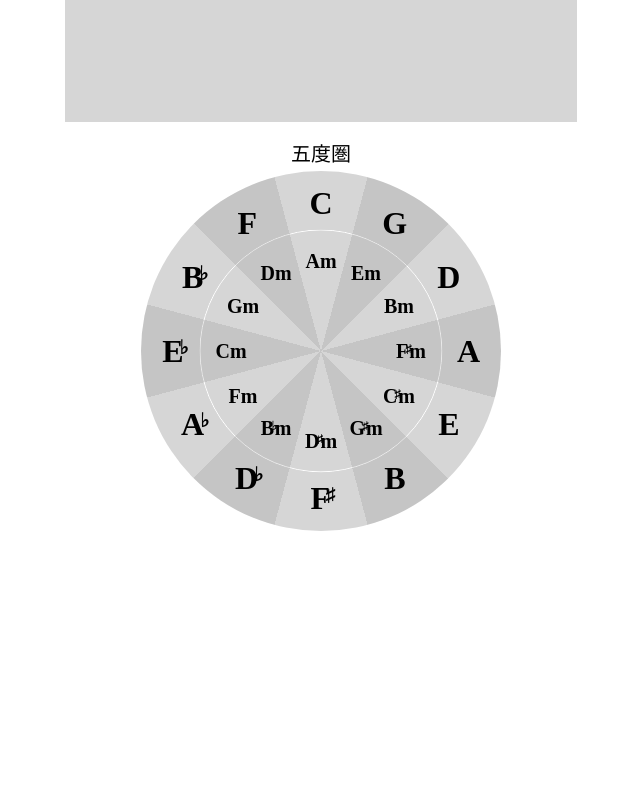
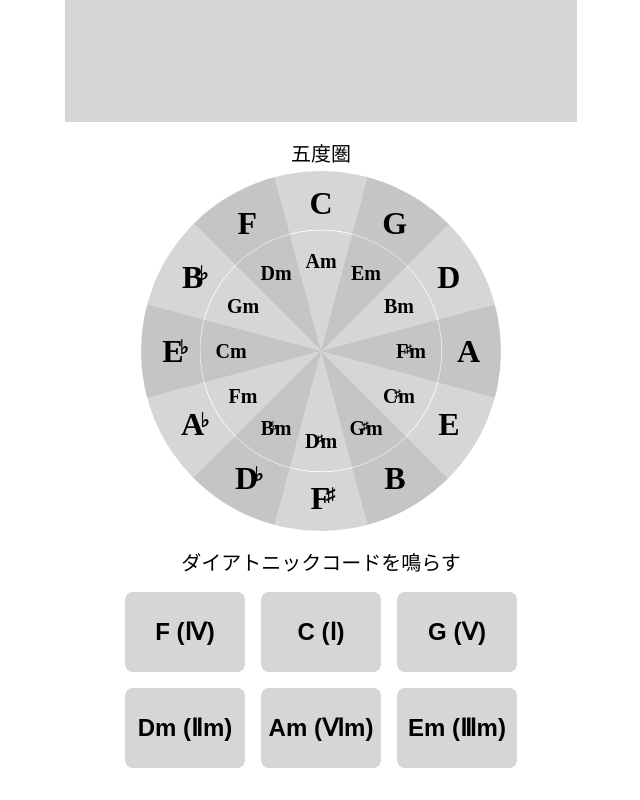
Before and after one commit to PigeonsHouse/midi-music-classroom, a React (Vite) app: page / in a window 1280 px wide. Shown: the part 476-1276 px from the top of the page, without its empty margins (319-959 px from the left). Before the commit the page ends 1039 px from the top, so only its background shows below. Built offline with nearby package versions, Linux system fonts and the light colour scheme.

Commit message:
update: 簡易ダイアトニックコードボタンの作成

```diff
--- a/dev-dist/sw.js
+++ b/dev-dist/sw.js
@@ -85,7 +85,7 @@ define(['./workbox-99d8380f'], (function (workbox) { 'use strict';
     "revision": "3ca0b8505b4bec776b69afdba2768812"
   }, {
     "url": "index.html",
-    "revision": "0.0qhdb074lsg"
+    "revision": "0.14jrcv2le5g"
   }], {});
   workbox.cleanupOutdatedCaches();
   workbox.registerRoute(new workbox.NavigationRoute(workbox.createHandlerBoundToURL("index.html"), {
--- a/src/apps/App.tsx
+++ b/src/apps/App.tsx
@@ -1,5 +1,6 @@
 import { ChordInfo } from "../components/ChordInfo";
 import { CircleOfFifths } from "../components/CircleOfFifths";
+import { DiatonicChordButtons } from "../components/DiatonicChordButtons";
 import { HideInversion } from "../components/HideInversion";
 import { KeyLabelSelector } from "../components/KeyLabelSelector";
 import { MIDIDeviceSelector } from "../components/MIDIDeviceSelector";
@@ -10,6 +11,7 @@ import { SingleOctave } from "../components/SingleOctave";
 import { TransposeSlider } from "../components/TransposeSlider";
 import { VolumeSlider } from "../components/VolumeSlider";
 import {
+  useDiatonicChord,
   useKeyboard,
   useMidiKeyboard,
   useOptions,
@@ -75,6 +77,9 @@ export const App = () => {
 
   // PCのキーボード関連
   useKeyboard(updatePushingKeyNumbers);
+
+  // ダイアトニックコードボタン関連
+  const buttonDataList = useDiatonicChord(scale, updatePushingKeyNumbers);
 
   return (
     <Container>
@@ -150,6 +155,7 @@ export const App = () => {
         scale={isScaleDisplay ? scale : undefined}
         setScale={setScaleForce}
       />
+      <DiatonicChordButtons buttonDataList={buttonDataList} />
     </Container>
   );
 };
--- /dev/null
+++ b/src/apps/hooks/diatonicChord.ts
@@ -0,0 +1,65 @@
+import { useCallback, useMemo } from "react";
+import { DiatonicChordButtonData } from "../../components/DiatonicChordButtons";
+import {
+  CircleOfFifthsParts,
+  keyLabel,
+  ScaleType,
+} from "../../definitions/keyLabel";
+
+export const useDiatonicChord = (
+  scale: ScaleType,
+  updatePushingKeyNumbers: (newNoteNumber: number, isOn: boolean) => void,
+): DiatonicChordButtonData[] => {
+  const pushAndReleaseChord = useCallback(
+    (rootNoteNumber: number, type: "major" | "minor") => {
+      const pushAndReleaseKey = (noteNumber: number) => {
+        updatePushingKeyNumbers(noteNumber, true);
+        setTimeout(() => updatePushingKeyNumbers(noteNumber, false), 100);
+      };
+
+      pushAndReleaseKey(rootNoteNumber - 12);
+      pushAndReleaseKey(rootNoteNumber);
+      pushAndReleaseKey(rootNoteNumber + (type === "major" ? 4 : 3));
+      pushAndReleaseKey(rootNoteNumber + 7);
+    },
+    [updatePushingKeyNumbers],
+  );
+
+  const scaleIndex = useMemo(
+    () => CircleOfFifthsParts.findIndex((v) => v.majorScaleType === scale),
+    [scale],
+  );
+
+  const rootNoteNumber = useMemo(
+    () =>
+      ((keyLabel.american.findIndex((label) => label === scale) + 6) % 12) + 54,
+    [scale],
+  );
+
+  return [
+    {
+      label: CircleOfFifthsParts[scaleIndex].majorLabel,
+      onClick: () => pushAndReleaseChord(rootNoteNumber, "major"),
+    },
+    {
+      label: CircleOfFifthsParts[(scaleIndex + 11) % 12].minorLabel,
+      onClick: () => pushAndReleaseChord(rootNoteNumber + 2, "minor"),
+    },
+    {
+      label: CircleOfFifthsParts[(scaleIndex + 1) % 12].minorLabel,
+      onClick: () => pushAndReleaseChord(rootNoteNumber + 4, "minor"),
+    },
+    {
+      label: CircleOfFifthsParts[(scaleIndex + 11) % 12].majorLabel,
+      onClick: () => pushAndReleaseChord(rootNoteNumber + 5, "major"),
+    },
+    {
+      label: CircleOfFifthsParts[(scaleIndex + 1) % 12].majorLabel,
+      onClick: () => pushAndReleaseChord(rootNoteNumber + 7, "major"),
+    },
+    {
+      label: CircleOfFifthsParts[scaleIndex].minorLabel,
+      onClick: () => pushAndReleaseChord(rootNoteNumber + 9, "minor"),
+    },
+  ];
+};
--- a/src/apps/hooks/index.ts
+++ b/src/apps/hooks/index.ts
@@ -1,3 +1,4 @@
+export * from "./diatonicChord";
 export * from "./keyboard";
 export * from "./midi";
 export * from "./options";
--- a/src/apps/hooks/scale.ts
+++ b/src/apps/hooks/scale.ts
@@ -11,7 +11,6 @@ export const useScale = () => {
   const [scaleRaw, setScale] = useLocalStorage<ScaleType>("scaleDisplay", "C");
   const setScaleForce = useCallback(
     (scale: ScaleType) => {
-      console.log(scale);
       setScale(scale);
       setIsScaleDisplay(true);
     },
--- a/src/components/CircleOfFifths/CircleOfFifths.tsx
+++ b/src/components/CircleOfFifths/CircleOfFifths.tsx
@@ -1,5 +1,5 @@
 import React, { useMemo } from "react";
-import { ScaleType } from "../../definitions/keyLabel";
+import { CircleOfFifthsParts, ScaleType } from "../../definitions/keyLabel";
 import { SaveSpacingChordName } from "../SaveSpacingChordName";
 import {
   CircleRoot,
@@ -11,73 +11,6 @@ import {
   OddBackground,
   Title,
 } from "./styled";
-
-const CircleOfFifthsParts: {
-  majorLabel: string;
-  minorLabel: string;
-  majorScaleType: ScaleType;
-}[] = [
-  {
-    majorLabel: "C",
-    minorLabel: "Am",
-    majorScaleType: "C",
-  },
-  {
-    majorLabel: "G",
-    minorLabel: "Em",
-    majorScaleType: "G",
-  },
-  {
-    majorLabel: "D",
-    minorLabel: "Bm",
-    majorScaleType: "D",
-  },
-  {
-    majorLabel: "A",
-    minorLabel: "F♯m",
-    majorScaleType: "A",
-  },
-  {
-    majorLabel: "E",
-    minorLabel: "C♯m",
-    majorScaleType: "E",
-  },
-  {
-    majorLabel: "B",
-    minorLabel: "G♯m",
-    majorScaleType: "B",
-  },
-  {
-    majorLabel: "F♯",
-    minorLabel: "D♯m",
-    majorScaleType: "F♯",
-  },
-  {
-    majorLabel: "D♭",
-    minorLabel: "B♭m",
-    majorScaleType: "C♯",
-  },
-  {
-    majorLabel: "A♭",
-    minorLabel: "Fm",
-    majorScaleType: "G♯",
-  },
-  {
-    majorLabel: "E♭",
-    minorLabel: "Cm",
-    majorScaleType: "D♯",
-  },
-  {
-    majorLabel: "B♭",
-    minorLabel: "Gm",
-    majorScaleType: "A♯",
-  },
-  {
-    majorLabel: "F",
-    minorLabel: "Dm",
-    majorScaleType: "F",
-  },
-] as const;
 
 type CircleOfFifthsProps = {
   scale?: ScaleType;
--- /dev/null
+++ b/src/components/DiatonicChordButtons/DiatonicChordButtons.tsx
@@ -0,0 +1,37 @@
+import { Button, ButtonContainer, ButtonRowContainer } from "./styled";
+
+export type DiatonicChordButtonData = {
+  onClick: () => void;
+  label: string;
+};
+
+const DiatonicChordButton: React.FC<{ data: DiatonicChordButtonData, degree: string }> = ({
+  data,
+  degree,
+}) => <Button onClick={data.onClick}>{data.label} ({degree})</Button>;
+
+type DiatonicChordButtonsProps = {
+  buttonDataList: DiatonicChordButtonData[];
+};
+
+export const DiatonicChordButtons: React.FC<DiatonicChordButtonsProps> = ({
+  buttonDataList,
+}) => {
+  const isValid = buttonDataList.length === 6;
+
+  return isValid ? (
+    <ButtonContainer>
+      ダイアトニックコードを鳴らす
+      <ButtonRowContainer>
+        <DiatonicChordButton data={buttonDataList[3]} degree="Ⅳ" />
+        <DiatonicChordButton data={buttonDataList[0]} degree="Ⅰ" />
+        <DiatonicChordButton data={buttonDataList[4]} degree="Ⅴ" />
+      </ButtonRowContainer>
+      <ButtonRowContainer>
+        <DiatonicChordButton data={buttonDataList[1]} degree="Ⅱm" />
+        <DiatonicChordButton data={buttonDataList[5]} degree="Ⅵm" />
+        <DiatonicChordButton data={buttonDataList[2]} degree="Ⅲm" />
+      </ButtonRowContainer>
+    </ButtonContainer>
+  ) : undefined;
+};
--- /dev/null
+++ b/src/components/DiatonicChordButtons/index.ts
@@ -0,0 +1 @@
+export * from "./DiatonicChordButtons";
--- /dev/null
+++ b/src/components/DiatonicChordButtons/styled.ts
@@ -0,0 +1,28 @@
+import styled from "@emotion/styled";
+import { appColor } from "../../definitions/colors";
+
+export const ButtonContainer = styled.div`
+  margin-top: 16px;
+  display: flex;
+  gap: 16px;
+  flex-direction: column;
+  align-items: center;
+  font-size: 20px;
+`;
+
+export const ButtonRowContainer = styled.div`
+  display: flex;
+  gap: 16px;
+`;
+
+export const Button = styled.button`
+  width: 120px;
+  height: 80px;
+  padding: 0;
+  border: none;
+  background-color: ${appColor.option};
+  border-radius: 8px;
+  font-size: 24px;
+  font-weight: bold;
+  cursor: pointer;
+`;
--- a/src/definitions/keyLabel.ts
+++ b/src/definitions/keyLabel.ts
@@ -31,6 +31,73 @@ export const keyLabel = {
 
 export type LabelType = keyof typeof keyLabel;
 export type ScaleType = (typeof keyLabel.american)[number];
+
+export const CircleOfFifthsParts: {
+  majorLabel: string;
+  minorLabel: string;
+  majorScaleType: ScaleType;
+}[] = [
+  {
+    majorLabel: "C",
+    minorLabel: "Am",
+    majorScaleType: "C",
+  },
+  {
+    majorLabel: "G",
+    minorLabel: "Em",
+    majorScaleType: "G",
+  },
+  {
+    majorLabel: "D",
+    minorLabel: "Bm",
+    majorScaleType: "D",
+  },
+  {
+    majorLabel: "A",
+    minorLabel: "F♯m",
+    majorScaleType: "A",
+  },
+  {
+    majorLabel: "E",
+    minorLabel: "C♯m",
+    majorScaleType: "E",
+  },
+  {
+    majorLabel: "B",
+    minorLabel: "G♯m",
+    majorScaleType: "B",
+  },
+  {
+    majorLabel: "F♯",
+    minorLabel: "D♯m",
+    majorScaleType: "F♯",
+  },
+  {
+    majorLabel: "D♭",
+    minorLabel: "B♭m",
+    majorScaleType: "C♯",
+  },
+  {
+    majorLabel: "A♭",
+    minorLabel: "Fm",
+    majorScaleType: "G♯",
+  },
+  {
+    majorLabel: "E♭",
+    minorLabel: "Cm",
+    majorScaleType: "D♯",
+  },
+  {
+    majorLabel: "B♭",
+    minorLabel: "Gm",
+    majorScaleType: "A♯",
+  },
+  {
+    majorLabel: "F",
+    minorLabel: "Dm",
+    majorScaleType: "F",
+  },
+] as const;
 
 export const chordType = {
   Major: "",
```
